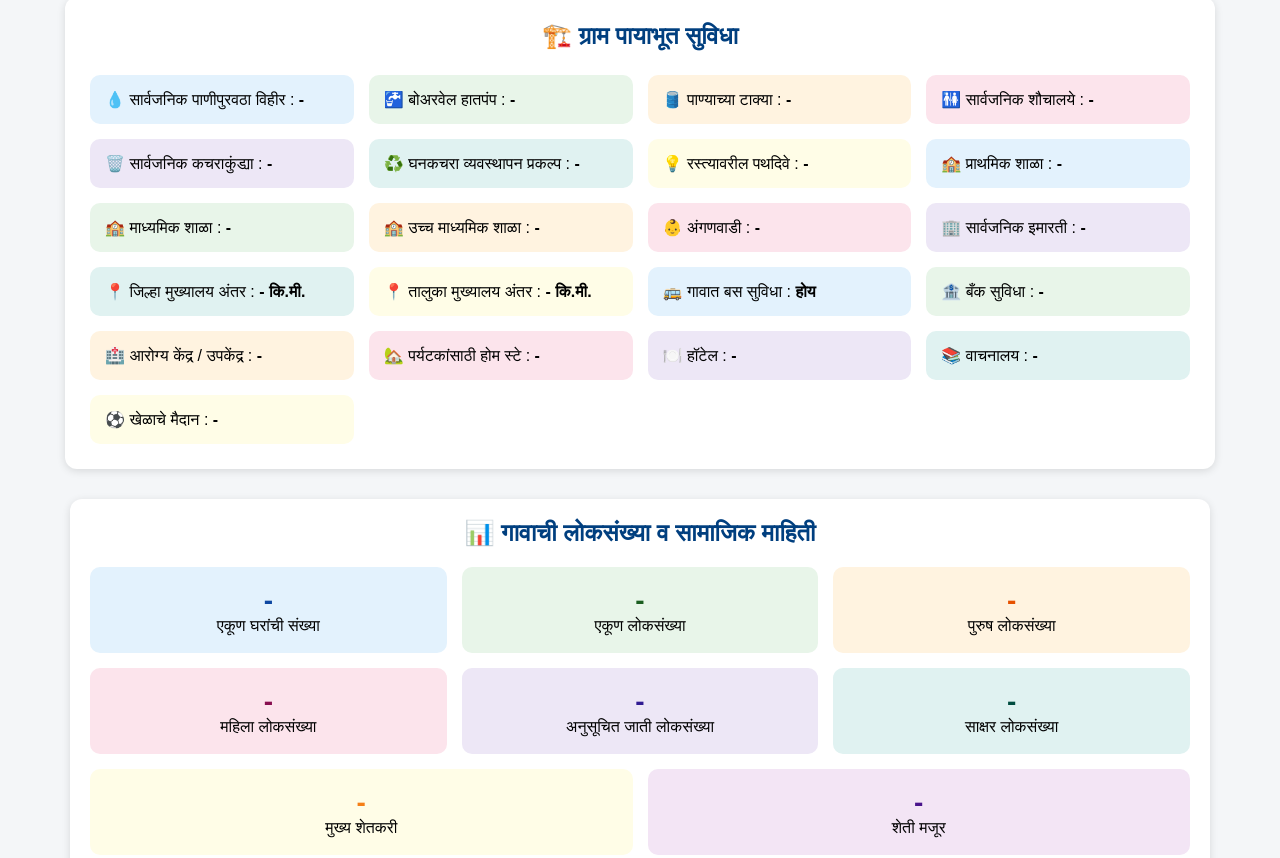
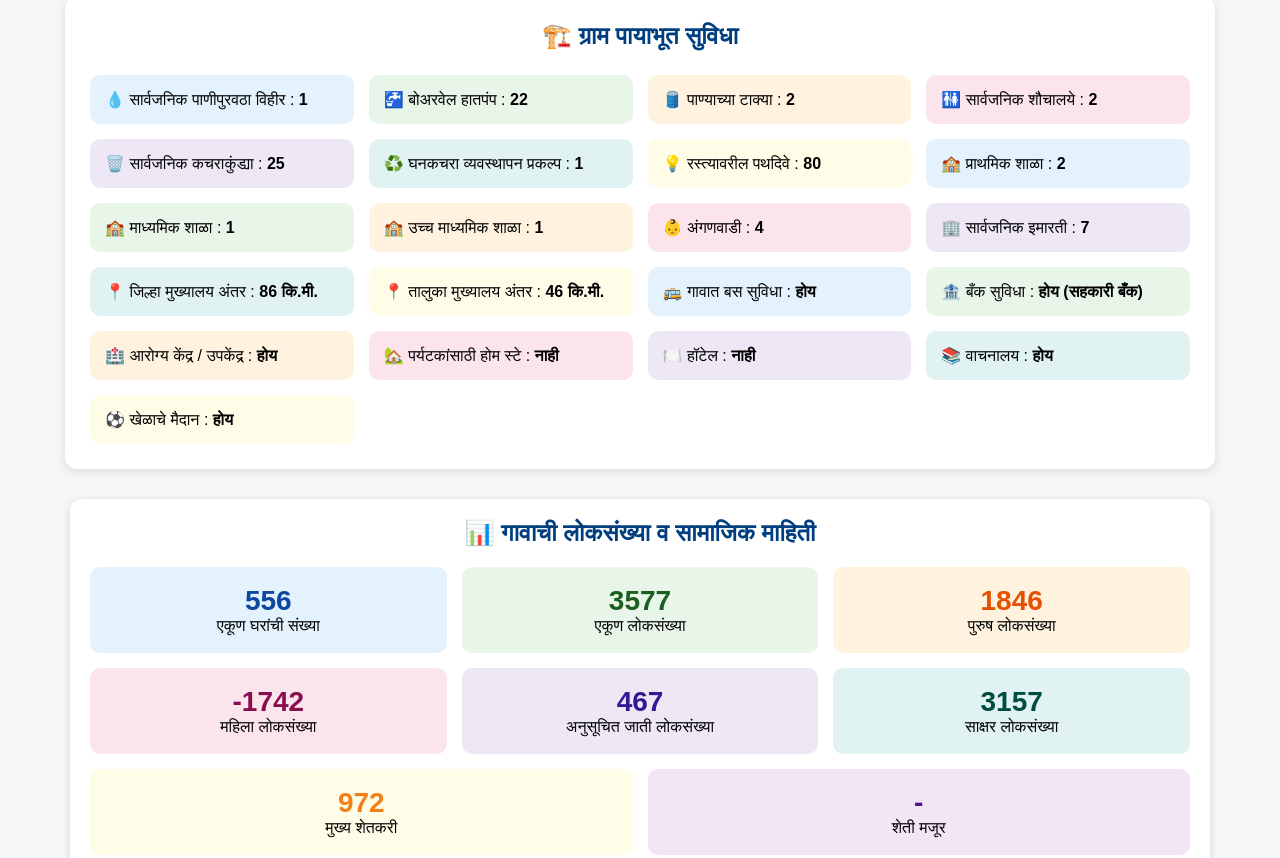
Before and after one commit to nimgaonte1304-jpg/nimgaontegp, a plain HTML site: page index.html in a window 1280 px wide. Shown: the part 1104-1962 px from the top of the page. Drawn offline with Linux system fonts and the light colour scheme.

Commit message:
Update index.html

```diff
--- a/index.html
+++ b/index.html
@@ -297,32 +297,32 @@ grid-template-columns:repeat(auto-fit,minmax(260px,1fr));
 gap:15px;
 ">
 
-<div style="background:#e3f2fd;padding:15px;border-radius:10px;">💧 सार्वजनिक पाणीपुरवठा विहीर : <b>-</b></div>
-<div style="background:#e8f5e9;padding:15px;border-radius:10px;">🚰 बोअरवेल हातपंप : <b>-</b></div>
-<div style="background:#fff3e0;padding:15px;border-radius:10px;">🛢️ पाण्याच्या टाक्या : <b>-</b></div>
-<div style="background:#fce4ec;padding:15px;border-radius:10px;">🚻 सार्वजनिक शौचालये : <b>-</b></div>
-<div style="background:#ede7f6;padding:15px;border-radius:10px;">🗑️ सार्वजनिक कचराकुंड्या : <b>-</b></div>
-<div style="background:#e0f2f1;padding:15px;border-radius:10px;">♻️ घनकचरा व्यवस्थापन प्रकल्प : <b>-</b></div>
-<div style="background:#fffde7;padding:15px;border-radius:10px;">💡 रस्त्यावरील पथदिवे : <b>-</b></div>
+<div style="background:#e3f2fd;padding:15px;border-radius:10px;">💧 सार्वजनिक पाणीपुरवठा विहीर : <b>1</b></div>
+<div style="background:#e8f5e9;padding:15px;border-radius:10px;">🚰 बोअरवेल हातपंप : <b>22</b></div>
+<div style="background:#fff3e0;padding:15px;border-radius:10px;">🛢️ पाण्याच्या टाक्या : <b>2</b></div>
+<div style="background:#fce4ec;padding:15px;border-radius:10px;">🚻 सार्वजनिक शौचालये : <b>2</b></div>
+<div style="background:#ede7f6;padding:15px;border-radius:10px;">🗑️ सार्वजनिक कचराकुंड्या : <b>25</b></div>
+<div style="background:#e0f2f1;padding:15px;border-radius:10px;">♻️ घनकचरा व्यवस्थापन प्रकल्प : <b>1</b></div>
+<div style="background:#fffde7;padding:15px;border-radius:10px;">💡 रस्त्यावरील पथदिवे : <b>80</b></div>
 
-<div style="background:#e3f2fd;padding:15px;border-radius:10px;">🏫 प्राथमिक शाळा : <b>-</b></div>
-<div style="background:#e8f5e9;padding:15px;border-radius:10px;">🏫 माध्यमिक शाळा : <b>-</b></div>
-<div style="background:#fff3e0;padding:15px;border-radius:10px;">🏫 उच्च माध्यमिक शाळा : <b>-</b></div>
-<div style="background:#fce4ec;padding:15px;border-radius:10px;">👶 अंगणवाडी : <b>-</b></div>
-<div style="background:#ede7f6;padding:15px;border-radius:10px;">🏢 सार्वजनिक इमारती : <b>-</b></div>
+<div style="background:#e3f2fd;padding:15px;border-radius:10px;">🏫 प्राथमिक शाळा : <b>2</b></div>
+<div style="background:#e8f5e9;padding:15px;border-radius:10px;">🏫 माध्यमिक शाळा : <b>1</b></div>
+<div style="background:#fff3e0;padding:15px;border-radius:10px;">🏫 उच्च माध्यमिक शाळा : <b>1</b></div>
+<div style="background:#fce4ec;padding:15px;border-radius:10px;">👶 अंगणवाडी : <b>4</b></div>
+<div style="background:#ede7f6;padding:15px;border-radius:10px;">🏢 सार्वजनिक इमारती : <b>7</b></div>
 
-<div style="background:#e0f2f1;padding:15px;border-radius:10px;">📍 जिल्हा मुख्यालय अंतर : <b>- कि.मी.</b></div>
-<div style="background:#fffde7;padding:15px;border-radius:10px;">📍 तालुका मुख्यालय अंतर : <b>- कि.मी.</b></div>
+<div style="background:#e0f2f1;padding:15px;border-radius:10px;">📍 जिल्हा मुख्यालय अंतर : <b>86 कि.मी.</b></div>
+<div style="background:#fffde7;padding:15px;border-radius:10px;">📍 तालुका मुख्यालय अंतर : <b>46 कि.मी.</b></div>
 
 <div style="background:#e3f2fd;padding:15px;border-radius:10px;">🚌 गावात बस सुविधा : <b>होय</b></div>
-<div style="background:#e8f5e9;padding:15px;border-radius:10px;">🏦 बँक सुविधा : <b>-</b></div>
-<div style="background:#fff3e0;padding:15px;border-radius:10px;">🏥 आरोग्य केंद्र / उपकेंद्र : <b>-</b></div>
+<div style="background:#e8f5e9;padding:15px;border-radius:10px;">🏦 बँक सुविधा : <b>होय (सहकारी बँक)</b></div>
+<div style="background:#fff3e0;padding:15px;border-radius:10px;">🏥 आरोग्य केंद्र / उपकेंद्र : <b>होय</b></div>
 
-<div style="background:#fce4ec;padding:15px;border-radius:10px;">🏡 पर्यटकांसाठी होम स्टे : <b>-</b></div>
-<div style="background:#ede7f6;padding:15px;border-radius:10px;">🍽️ हॉटेल : <b>-</b></div>
+<div style="background:#fce4ec;padding:15px;border-radius:10px;">🏡 पर्यटकांसाठी होम स्टे : <b>नाही</b></div>
+<div style="background:#ede7f6;padding:15px;border-radius:10px;">🍽️ हॉटेल : <b>नाही</b></div>
 
-<div style="background:#e0f2f1;padding:15px;border-radius:10px;">📚 वाचनालय : <b>-</b></div>
-<div style="background:#fffde7;padding:15px;border-radius:10px;">⚽ खेळाचे मैदान : <b>-</b></div>
+<div style="background:#e0f2f1;padding:15px;border-radius:10px;">📚 वाचनालय : <b>होय</b></div>
+<div style="background:#fffde7;padding:15px;border-radius:10px;">⚽ खेळाचे मैदान : <b>होय</b></div>
 
 </div>
 </div>
@@ -356,43 +356,43 @@ justify-content:space-between;
 
 <!-- Card 1 -->
 <div style="flex:1 1 22%;min-width:200px;background:#e3f2fd;padding:18px;border-radius:10px;text-align:center;">
-    <div style="font-size:28px;font-weight:bold;color:#0d47a1;">-</div>
+    <div style="font-size:28px;font-weight:bold;color:#0d47a1;">556</div>
     <div>एकूण घरांची संख्या</div>
 </div>
 
 <!-- Card 2 -->
 <div style="flex:1 1 22%;min-width:200px;background:#e8f5e9;padding:18px;border-radius:10px;text-align:center;">
-    <div style="font-size:28px;font-weight:bold;color:#1b5e20;">-</div>
+    <div style="font-size:28px;font-weight:bold;color:#1b5e20;">3577</div>
     <div>एकूण लोकसंख्या</div>
 </div>
 
 <!-- Card 3 -->
 <div style="flex:1 1 22%;min-width:200px;background:#fff3e0;padding:18px;border-radius:10px;text-align:center;">
-    <div style="font-size:28px;font-weight:bold;color:#e65100;">-</div>
+    <div style="font-size:28px;font-weight:bold;color:#e65100;">1846</div>
     <div>पुरुष लोकसंख्या</div>
 </div>
 
 <!-- Card 4 -->
 <div style="flex:1 1 22%;min-width:200px;background:#fce4ec;padding:18px;border-radius:10px;text-align:center;">
-    <div style="font-size:28px;font-weight:bold;color:#880e4f;">-</div>
+    <div style="font-size:28px;font-weight:bold;color:#880e4f;">-1742</div>
     <div>महिला लोकसंख्या</div>
 </div>
 
 <!-- Card 5 -->
 <div style="flex:1 1 22%;min-width:200px;background:#ede7f6;padding:18px;border-radius:10px;text-align:center;">
-    <div style="font-size:28px;font-weight:bold;color:#311b92;">-</div>
+    <div style="font-size:28px;font-weight:bold;color:#311b92;">467</div>
     <div>अनुसूचित जाती लोकसंख्या</div>
 </div>
 
 <!-- Card 6 -->
 <div style="flex:1 1 22%;min-width:200px;background:#e0f2f1;padding:18px;border-radius:10px;text-align:center;">
-    <div style="font-size:28px;font-weight:bold;color:#004d40;">-</div>
+    <div style="font-size:28px;font-weight:bold;color:#004d40;">3157</div>
     <div>साक्षर लोकसंख्या</div>
 </div>
 
 <!-- Card 7 -->
 <div style="flex:1 1 22%;min-width:200px;background:#fffde7;padding:18px;border-radius:10px;text-align:center;">
-    <div style="font-size:28px;font-weight:bold;color:#f57f17;">-</div>
+    <div style="font-size:28px;font-weight:bold;color:#f57f17;">972</div>
     <div>मुख्य शेतकरी</div>
 </div>
 
```
